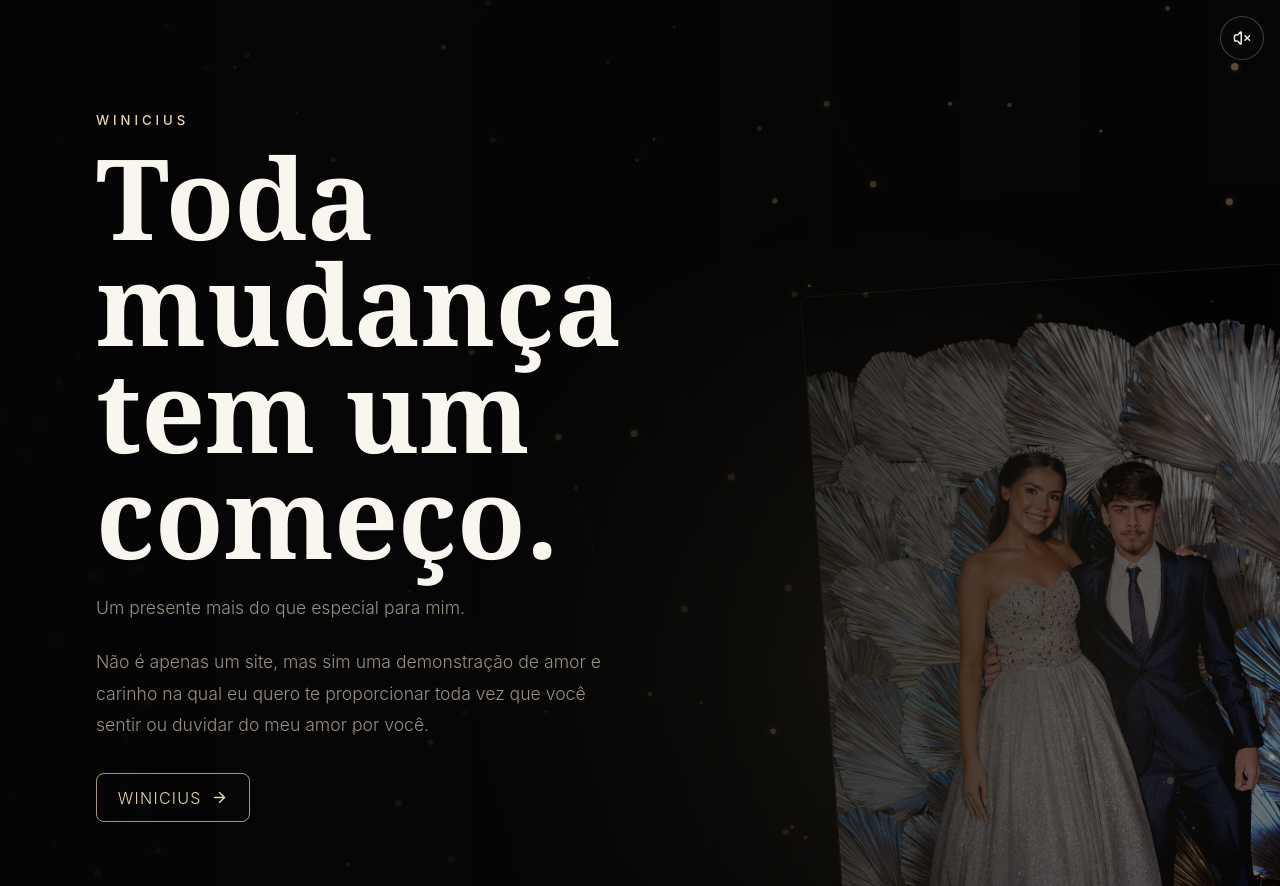
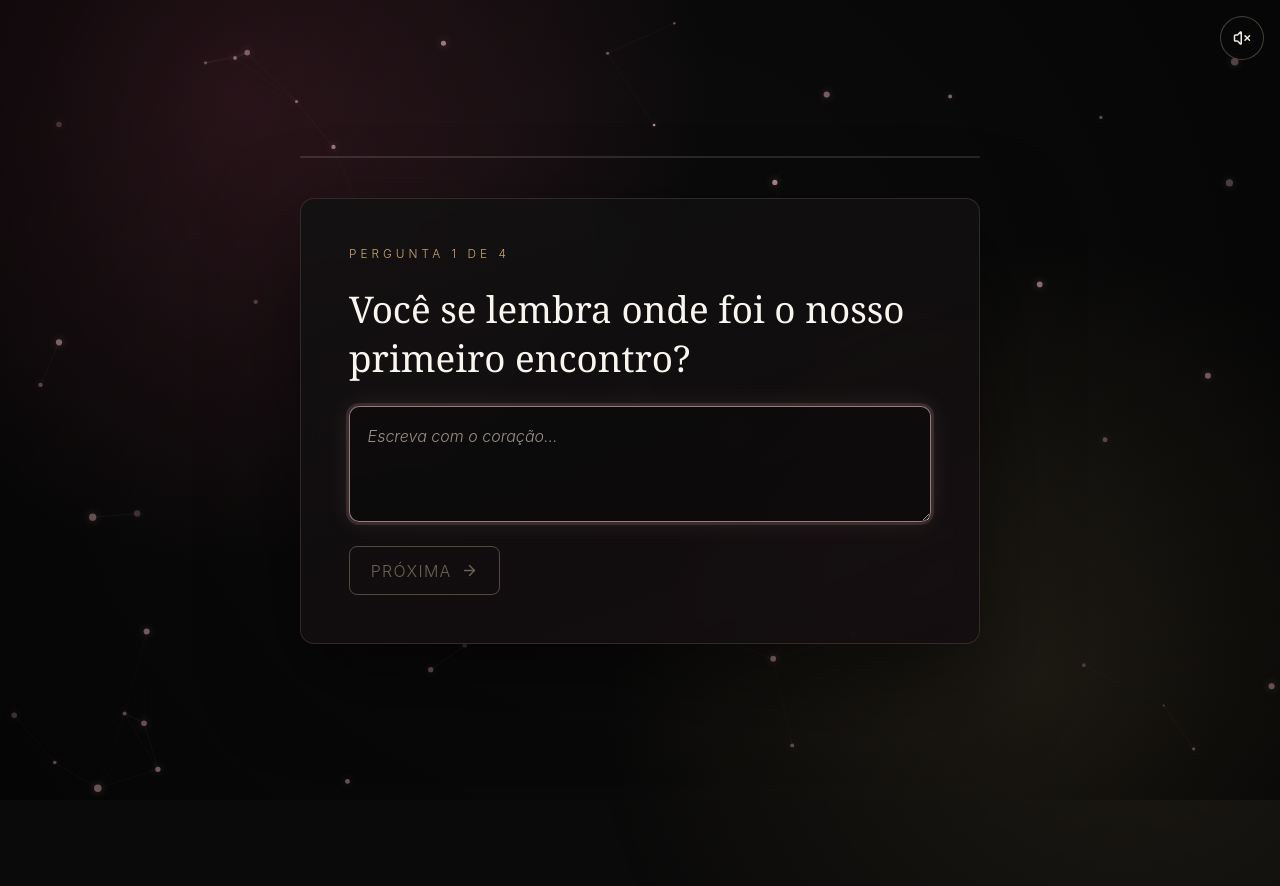
Before and after one commit to Winicius777/projeto-dia-dos-namorados, a Next.js app: page / in a window 1280 px wide. After the commit the page ends 800 px from the top, so only its background shows below. Built offline with nearby package versions, Linux system fonts and the light colour scheme.

Commit message:
Ativar questionario de entrada e refinamento visual premium

```diff
--- a/app/globals.css
+++ b/app/globals.css
@@ -1690,3 +1690,217 @@ a {
     font-size: 1.18rem;
   }
 }
+
+/* ===== Questionário de entrada ===== */
+
+.entry-quiz {
+  position: relative;
+  z-index: 5;
+  display: flex;
+  align-items: center;
+  justify-content: center;
+  min-height: 100svh;
+  padding: clamp(1.2rem, 4vw, 3rem);
+  overflow: hidden;
+  isolation: isolate;
+  background:
+    radial-gradient(circle at 18% 12%, rgba(107, 45, 62, 0.42), transparent 30rem),
+    radial-gradient(circle at 82% 86%, rgba(201, 169, 110, 0.16), transparent 28rem),
+    var(--color-bg);
+}
+
+.entry-quiz-vignette {
+  position: absolute;
+  inset: 0;
+  z-index: 1;
+  background: radial-gradient(circle at 50% 42%, transparent 30%, rgba(0, 0, 0, 0.55) 100%);
+  pointer-events: none;
+}
+
+.entry-quiz-shell {
+  position: relative;
+  z-index: 2;
+  display: grid;
+  gap: clamp(2rem, 5vh, 3.4rem);
+  width: min(680px, 100%);
+}
+
+.entry-quiz-progress {
+  position: relative;
+  height: 2px;
+  overflow: hidden;
+  border-radius: 999px;
+  background: rgba(249, 246, 240, 0.12);
+}
+
+.entry-quiz-progress-fill {
+  position: absolute;
+  inset: 0 auto 0 0;
+  display: block;
+  width: 0%;
+  border-radius: inherit;
+  background: linear-gradient(90deg, var(--color-rose), var(--color-gold-light));
+  box-shadow: 0 0 14px rgba(232, 180, 184, 0.55);
+}
+
+.entry-quiz-card {
+  display: grid;
+  gap: 1.5rem;
+  padding: clamp(1.6rem, 5vw, 3rem);
+  border: 1px solid rgba(232, 213, 176, 0.14);
+  border-radius: 14px;
+  background: linear-gradient(160deg, rgba(17, 17, 17, 0.82), rgba(20, 13, 16, 0.88));
+  backdrop-filter: blur(14px);
+  box-shadow: 0 34px 90px rgba(0, 0, 0, 0.5);
+}
+
+.entry-quiz-kicker {
+  margin: 0;
+  color: var(--color-gold);
+  font-size: 0.74rem;
+  letter-spacing: 0.34em;
+  text-transform: uppercase;
+}
+
+.entry-quiz-question {
+  margin: 0;
+  color: var(--color-white);
+  font-family: var(--font-display);
+  font-size: clamp(1.5rem, 4.4vw, 2.3rem);
+  font-weight: 400;
+  line-height: 1.32;
+}
+
+.entry-quiz-input {
+  width: 100%;
+  padding: 1rem 1.1rem;
+  border: 1px solid rgba(232, 213, 176, 0.2);
+  border-radius: 10px;
+  background: rgba(10, 10, 10, 0.6);
+  color: var(--color-text-primary);
+  line-height: 1.7;
+  resize: vertical;
+  transition: border-color 320ms ease, box-shadow 320ms ease;
+}
+
+.entry-quiz-input:focus {
+  border-color: rgba(232, 180, 184, 0.65);
+  outline: none;
+  box-shadow: 0 0 0 3px rgba(232, 180, 184, 0.14), 0 0 24px rgba(232, 180, 184, 0.12);
+}
+
+.entry-quiz-input::placeholder {
+  color: var(--color-text-muted);
+  font-style: italic;
+}
+
+.entry-quiz-button {
+  justify-self: start;
+}
+
+.entry-quiz-button:disabled {
+  opacity: 0.42;
+  cursor: not-allowed;
+}
+
+.entry-quiz-final {
+  justify-items: center;
+  text-align: center;
+}
+
+.entry-quiz-final .entry-quiz-button {
+  justify-self: center;
+}
+
+.entry-quiz-heart {
+  color: var(--color-rose);
+  filter: drop-shadow(0 0 16px rgba(232, 180, 184, 0.7));
+  animation: entry-quiz-pulse 2.6s ease-in-out infinite;
+}
+
+.entry-quiz-note {
+  margin: 0;
+  color: var(--color-text-muted);
+  font-size: 1.02rem;
+  line-height: 1.8;
+}
+
+@keyframes entry-quiz-pulse {
+  0%, 100% { transform: scale(1); }
+  50% { transform: scale(1.14); }
+}
+
+@media (max-width: 760px) {
+  .entry-quiz-card {
+    padding: 1.5rem 1.2rem;
+  }
+}
+
+/* ===== Refinamento visual premium (aditivo) ===== */
+
+@media (prefers-reduced-motion: no-preference) {
+  body::before {
+    position: fixed;
+    inset: -20%;
+    z-index: -1;
+    background:
+      radial-gradient(circle at 24% 22%, rgba(107, 45, 62, 0.16), transparent 38rem),
+      radial-gradient(circle at 78% 74%, rgba(201, 169, 110, 0.1), transparent 34rem);
+    content: "";
+    animation: ambient-drift 26s ease-in-out infinite alternate;
+    pointer-events: none;
+  }
+}
+
+@keyframes ambient-drift {
+  0% { transform: translate3d(-1.4%, -1%, 0) scale(1); }
+  100% { transform: translate3d(1.4%, 1.6%, 0) scale(1.05); }
+}
+
+.primary-button {
+  transition: transform 380ms cubic-bezier(0.16, 1, 0.3, 1), box-shadow 380ms ease, background-color 380ms ease;
+  will-change: transform;
+}
+
+.primary-button:hover:not(:disabled) {
+  transform: translateY(-2px);
+  box-shadow: 0 14px 38px rgba(201, 169, 110, 0.28), 0 0 22px rgba(232, 180, 184, 0.14);
+}
+
+.primary-button:active:not(:disabled) {
+  transform: translateY(0) scale(0.985);
+}
+
+.surprise-open {
+  transition: transform 380ms cubic-bezier(0.16, 1, 0.3, 1), box-shadow 380ms ease;
+}
+
+.surprise-open:hover {
+  transform: translateY(-2px);
+  box-shadow: 0 16px 42px rgba(232, 180, 184, 0.22);
+}
+
+.chapter-title {
+  text-shadow: 0 0 34px rgba(201, 169, 110, 0.18);
+}
+
+.chapter-kicker {
+  letter-spacing: 0.4em;
+}
+
+.memory-photo-frame {
+  border-radius: 10px;
+  overflow: hidden;
+  transition: box-shadow 520ms ease, transform 520ms cubic-bezier(0.16, 1, 0.3, 1);
+}
+
+.memory-photo-card:hover .memory-photo-frame {
+  box-shadow: 0 26px 70px rgba(0, 0, 0, 0.55), 0 0 30px rgba(201, 169, 110, 0.14);
+  transform: translateY(-4px);
+}
+
+@media (prefers-reduced-motion: no-preference) {
+  .cinematic-chapter .chapter-inner {
+    transform-style: preserve-3d;
+  }
+}
--- a/app/page.tsx
+++ b/app/page.tsx
@@ -9,6 +9,7 @@ import Fireworks from "@/components/animations/Fireworks"
 import HeartExplosion from "@/components/animations/HeartExplosion"
 import StarlightEffect from "@/components/animations/StarlightEffect"
 import CustomCursor from "@/components/ui/CustomCursor"
+import EntryQuiz from "@/components/EntryQuiz"
 import ChapterIndicator from "@/components/ui/ChapterIndicator"
 import ParticleBackground from "@/components/ui/ParticleBackground"
 import SoundToggle from "@/components/ui/SoundToggle"
@@ -245,6 +246,7 @@ function FinalExperience() {
 }
 
 export default function HomePage() {
+  const [entered, setEntered] = useState(false)
   const [started, setStarted] = useState(false)
   const indicatorItems = useMemo(
     () => [
@@ -262,6 +264,9 @@ export default function HomePage() {
     <main className="story-shell">
       <CustomCursor />
       <SoundToggle />
+      {!entered ? (
+        <EntryQuiz onComplete={() => setEntered(true)} />
+      ) : (
       <AnimatePresence mode="wait">
         {!started ? (
           <OpeningExperience key="opening" onStart={() => setStarted(true)} />
@@ -281,6 +286,7 @@ export default function HomePage() {
           </motion.div>
         )}
       </AnimatePresence>
+      )}
     </main>
   )
 }
```
